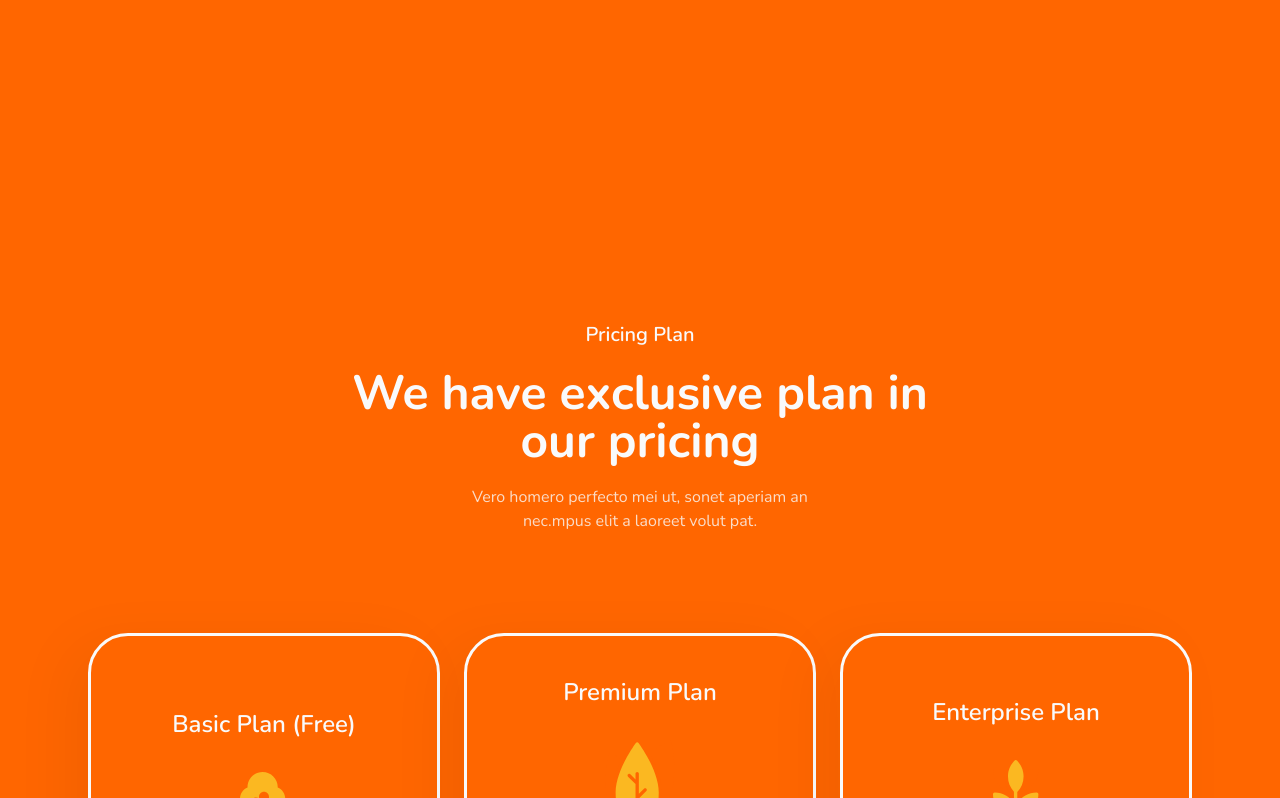
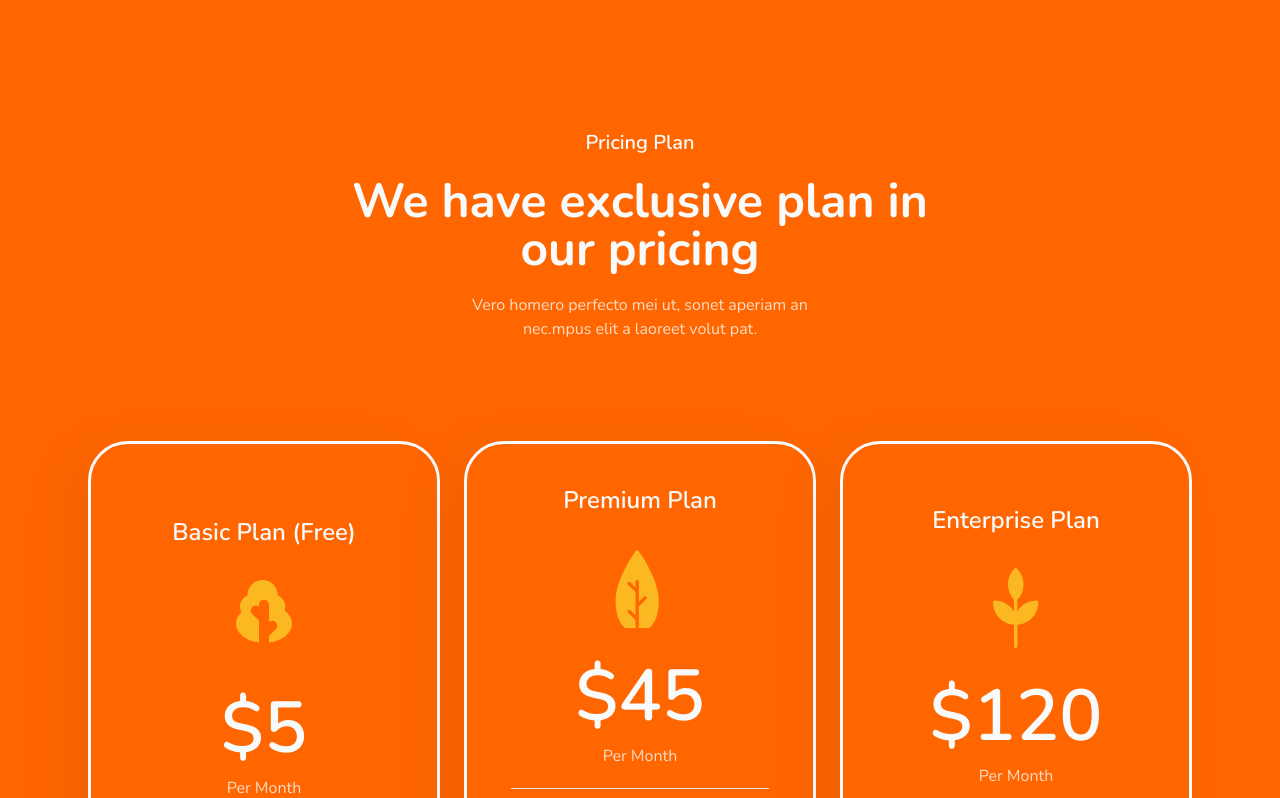
Before and after one commit to JuGit-pk/daycare-pilot, a Next.js app: page /services/parent in a window 1280 px wide. Shown: the part 1782-2580 px from the top of the page. Built offline with nearby package versions, Linux system fonts and the light colour scheme.

Commit message:
- feat(ui): make page services responsive

```diff
--- a/src/components/common/pricing/index.tsx
+++ b/src/components/common/pricing/index.tsx
@@ -18,7 +18,9 @@ const Pricing = ({ className, isInverted = false }: IProps) => {
         className
       )}
     >
-      <Container className="space-y-5 pt-24 pb-72 lg:pt-48">
+      <Container
+        className={cn(`space-y-5`, !isInverted && "pt-24 pb-72 lg:pt-48")}
+      >
         <p
           className={cn(
             " text-xl font-semibold",
--- a/src/components/pages/home/features/index.tsx
+++ b/src/components/pages/home/features/index.tsx
@@ -23,7 +23,7 @@ const Features: React.FC<IProps> = ({
           width={70}
           height={180}
           alt="bg"
-          className="absolute top-12 right-3"
+          className="hidden md:block absolute top-12 right-3"
         />
       )}
       <Container className="text-center py-20 lg:py-36 lg:px-[152px]">
```
